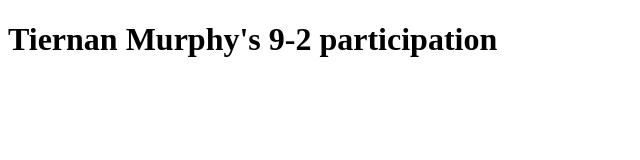
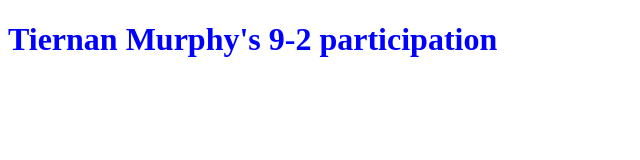
Before and after one commit to GU-Web-Dev-2025/participation-2-html-TiernanMurphy, a plain HTML site: page index.html in a window 1280 px wide. Shown: the whole page, without its empty margins (0-640 px from the left). Drawn offline with Linux system fonts and the light colour scheme.

Commit message:
Color Change

```diff
--- a/index.html
+++ b/index.html
@@ -6,6 +6,6 @@
     <title>9-2 Participation</title>
 </head>
 <body>
-    <h1>Tiernan Murphy's 9-2 participation</h1>
+    <h1 style="color: blue">Tiernan Murphy's 9-2 participation</h1>
 </body>
 </html>
```
Also changed, not shown: 1 other file.
